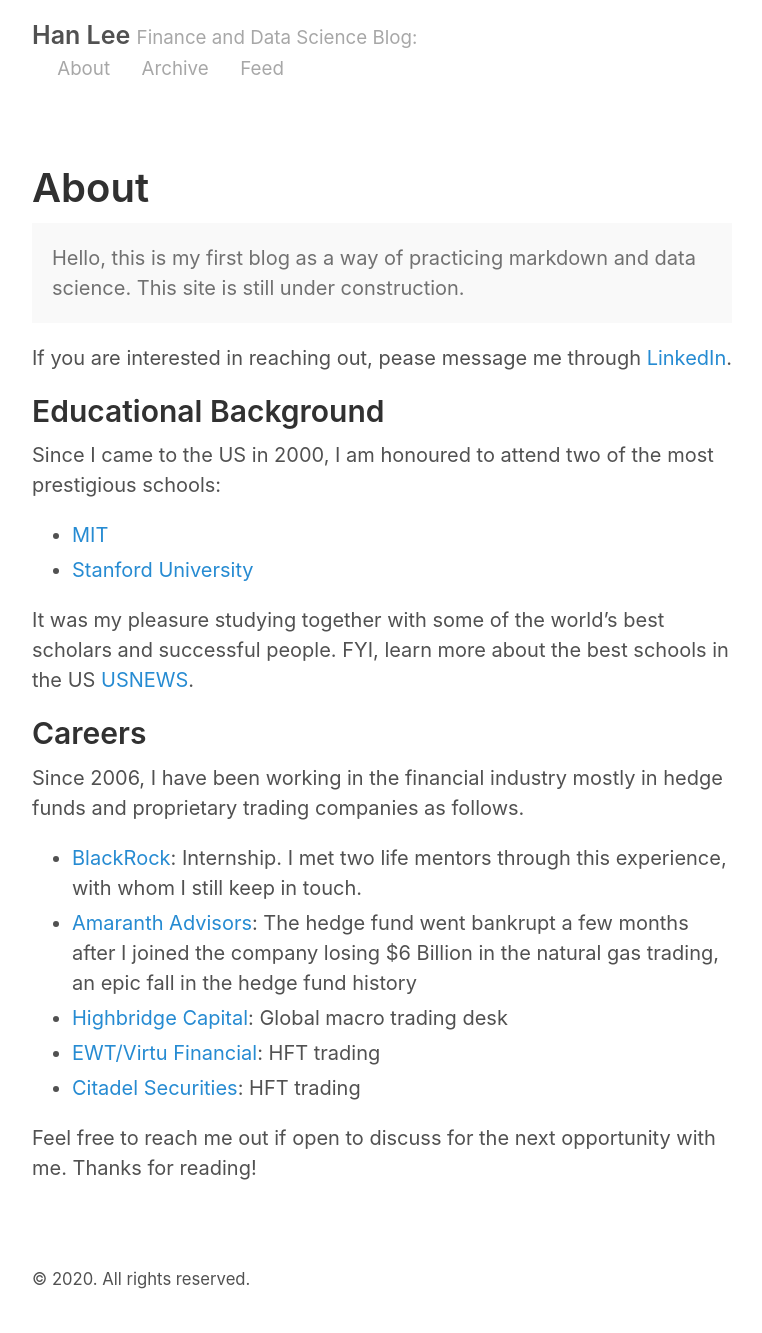
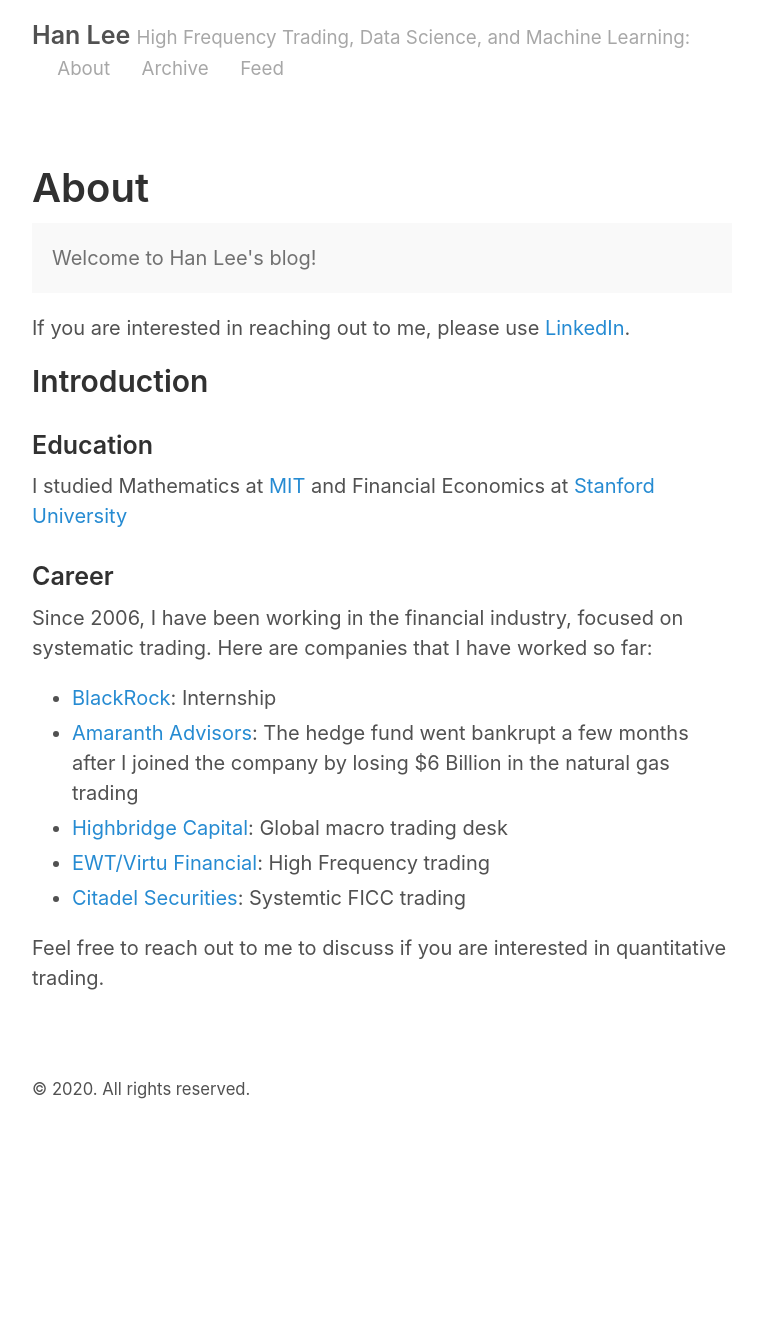
Before and after one commit to han201/han201.github.io, a Jekyll site: the page built from about.md, in a window 1280 px wide. Shown: the whole page, without its empty margins (258-1020 px from the left). Built offline with Jekyll 4.4.1, drawn with Linux system fonts in a browser that asks for light colours; after the commit the page ends 1143 px from its top, so only the background shows below that.

Commit message:
updated blog for about and introduction'

```diff
--- a/_config.yml
+++ b/_config.yml
@@ -3,7 +3,7 @@ permalink:           pretty
 
 # Setup
 title:               Han Lee
-tagline:             Finance and Data Science Blog
+tagline:             High Frequency Trading, Data Science, and Machine Learning
 url:                 http://han201.github.io
 paginate:            2
 baseurl:             ""
--- a/about.md
+++ b/about.md
@@ -4,29 +4,26 @@ title: About
 ---
 
 <p class="message">
-   Hello, this is my first blog as a way of practicing markdown and data science. This site is still under construction.   </p>
+   Welcome to Han Lee's blog!   </p>
 
-If you are interested in reaching out, pease message me through [LinkedIn](https://www.linkedin.com/in/han-lee-4824082/).
-
-## Educational Background
-
-Since I came to the US in 2000, I am honoured to attend two of the most prestigious schools:
-
-* [MIT](http://www.mit.edu)
-* [Stanford University](http://www.stanford.edu)
-
-It was my pleasure studying together with some of the world's best scholars and successful people. FYI, learn more about the best schools in the US [USNEWS](usnews.com/best-colleges/rankings/national-universities).
-
-## Careers
-
-Since 2006, I have been working in the financial industry mostly in hedge funds and proprietary trading companies as follows.
+If you are interested in reaching out to me, please use [LinkedIn](https://www.linkedin.com/in/han-lee-4824082/).
 
 
-* [BlackRock](http://blackrock.com): Internship. I met two life mentors through this experience, with whom I still keep in touch.
-* [Amaranth Advisors](https://en.wikipedia.org/wiki/Amaranth_Advisors): The hedge fund went bankrupt a few months after I joined the company losing $6 Billion in the natural gas trading, an epic fall in the hedge fund history
+## Introduction
+
+### Education
+
+I studied Mathematics at [MIT](http://www.mit.edu) and Financial Economics at [Stanford University](http://www.stanford.edu)
+
+
+### Career
+
+Since 2006, I have been working in the financial industry, focused on systematic trading. Here are companies that I have worked so far:
+
+* [BlackRock](http://blackrock.com): Internship
+* [Amaranth Advisors](https://en.wikipedia.org/wiki/Amaranth_Advisors): The hedge fund went bankrupt a few months after I joined the company by losing $6 Billion in the natural gas trading
 * [Highbridge Capital](www.highbridge.com): Global macro trading desk
-* [EWT/Virtu Financial](www.virtu.com): HFT trading
-* [Citadel Securities](www.citadelsecurities.com): HFT trading
+* [EWT/Virtu Financial](www.virtu.com): High Frequency trading
+* [Citadel Securities](www.citadelsecurities.com): Systemtic FICC trading
 
-Feel free to reach me out if open to discuss for the next opportunity with me.
-Thanks for reading!
+Feel free to reach out to me to discuss if you are interested in quantitative trading.
```
Also changed, not shown: _posts/2020-04-06-MTA.md (+41 -9 lines), 1 other file.
